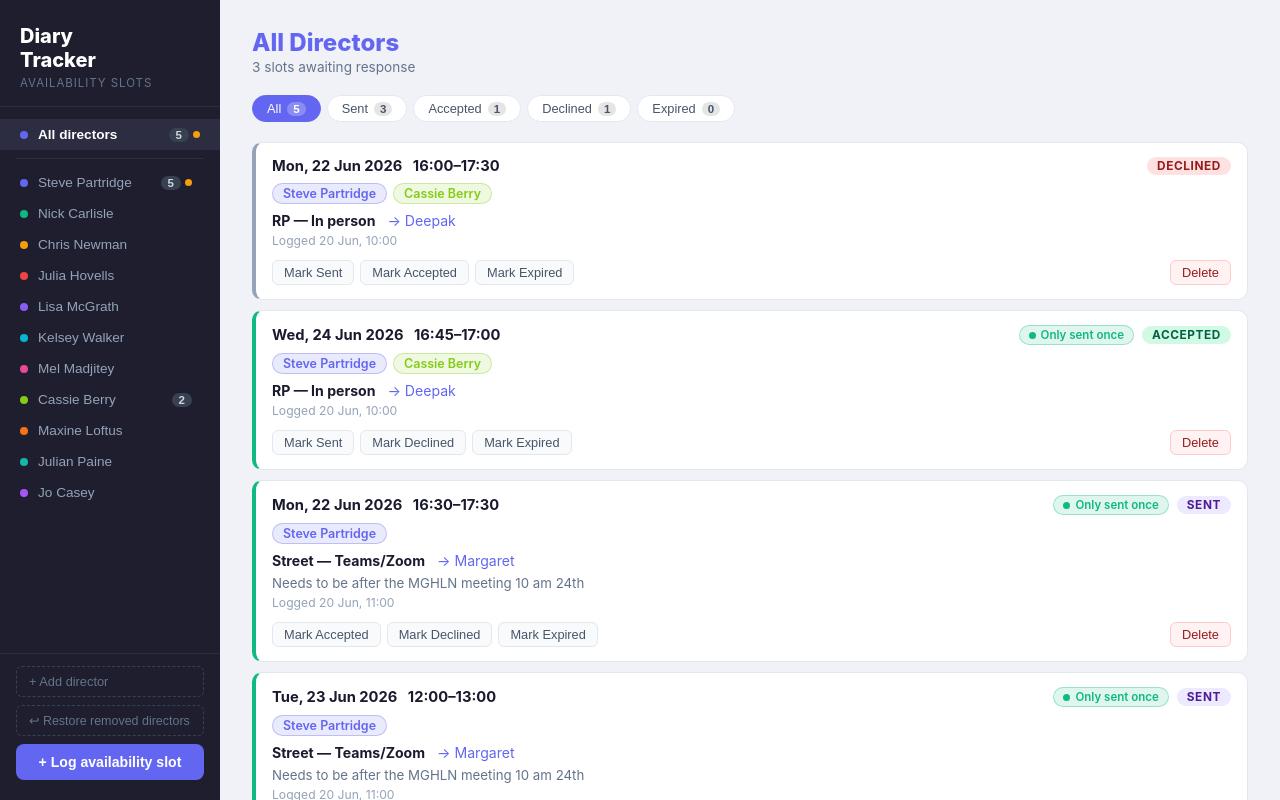
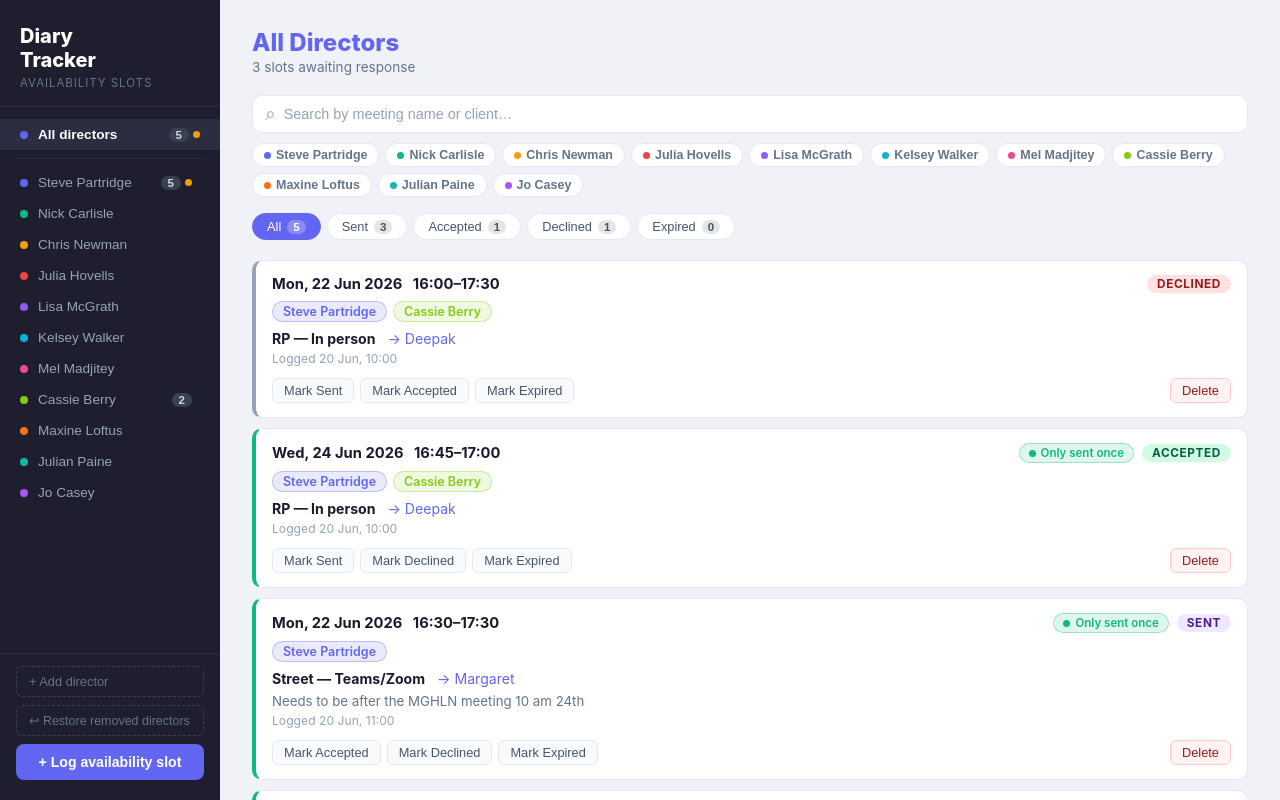
Before and after one commit to liamccmail/diary-slots, a React (Vite) app: page / in a window 1280 px wide. Built offline with nearby package versions, Linux system fonts and the light colour scheme.

Commit message:
Add search: text filter by meeting/client name, multi-director chip filter
Co-Authored-By: Claude Sonnet 4.6 <noreply@anthropic.com>

```diff
--- a/src/App.css
+++ b/src/App.css
@@ -282,6 +282,119 @@ body {
   color: #64748b;
   font-size: 0.85rem;
 }
+
+/* ── Search ──────────────────────────────────────────── */
+.search-section {
+  margin-bottom: 16px;
+  display: flex;
+  flex-direction: column;
+  gap: 10px;
+}
+
+.search-input-row {
+  display: flex;
+  align-items: center;
+  background: #fff;
+  border: 1px solid #e2e8f0;
+  border-radius: 10px;
+  padding: 0 12px;
+  gap: 8px;
+  transition: border-color 0.15s, box-shadow 0.15s;
+}
+
+.search-input-row:focus-within {
+  border-color: #6366f1;
+  box-shadow: 0 0 0 3px rgba(99,102,241,0.1);
+}
+
+.search-icon {
+  color: #94a3b8;
+  font-size: 1.2rem;
+  line-height: 1;
+  user-select: none;
+}
+
+.search-input {
+  flex: 1;
+  border: none;
+  outline: none;
+  padding: 10px 0;
+  font-size: 0.9rem;
+  color: #1a1a2e;
+  background: transparent;
+}
+
+.search-input::placeholder { color: #94a3b8; }
+
+.search-clear {
+  background: none;
+  border: none;
+  color: #94a3b8;
+  font-size: 1.1rem;
+  cursor: pointer;
+  padding: 0 2px;
+  line-height: 1;
+  transition: color 0.12s;
+}
+
+.search-clear:hover { color: #475569; }
+
+.search-dir-filter {
+  display: flex;
+  flex-wrap: wrap;
+  gap: 6px;
+}
+
+.search-dir-chip {
+  display: flex;
+  align-items: center;
+  gap: 5px;
+  background: #fff;
+  border: 1px solid #e2e8f0;
+  border-radius: 20px;
+  padding: 4px 11px;
+  font-size: 0.78rem;
+  font-weight: 600;
+  color: #64748b;
+  cursor: pointer;
+  transition: all 0.12s;
+}
+
+.search-dir-chip:hover:not(.selected) { border-color: #6366f1; color: #6366f1; }
+.search-dir-chip.selected { font-weight: 700; }
+
+.chip-dot {
+  width: 7px;
+  height: 7px;
+  border-radius: 50%;
+  flex-shrink: 0;
+}
+
+.search-active-bar {
+  display: flex;
+  align-items: center;
+  justify-content: space-between;
+  background: #eef2ff;
+  border: 1px solid #c7d2fe;
+  border-radius: 8px;
+  padding: 6px 12px;
+  font-size: 0.82rem;
+  color: #4338ca;
+  font-weight: 600;
+}
+
+.search-clear-all {
+  background: none;
+  border: none;
+  color: #6366f1;
+  font-size: 0.8rem;
+  font-weight: 700;
+  cursor: pointer;
+  padding: 0;
+  transition: color 0.12s;
+}
+
+.search-clear-all:hover { color: #4338ca; }
 
 /* Status filter bar */
 .status-filter-bar {
--- a/src/App.tsx
+++ b/src/App.tsx
@@ -13,6 +13,8 @@ export default function App() {
 
   const [activeDirectorId, setActiveDirectorId] = useState<string | null>(null);
   const [statusFilter, setStatusFilter] = useState<StatusFilter>('all');
+  const [searchText, setSearchText] = useState('');
+  const [searchDirFilter, setSearchDirFilter] = useState<string[]>([]);
   const [conflicts, setConflicts] = useState<TimeSlot[]>([]);
   const [drawerOpen, setDrawerOpen] = useState(false);
   const [addingDirector, setAddingDirector] = useState(false);
@@ -27,6 +29,24 @@ export default function App() {
   const visibleSlots = statusFilter === 'all'
     ? tabSlots
     : tabSlots.filter(s => s.status === statusFilter);
+
+  const q = searchText.toLowerCase().trim();
+  const searchedSlots = visibleSlots.filter(slot => {
+    if (q && !slot.purpose.toLowerCase().includes(q) && !slot.sentTo.toLowerCase().includes(q)) return false;
+    if (searchDirFilter.length > 0 && !searchDirFilter.every(id => slot.directorIds.includes(id))) return false;
+    return true;
+  });
+
+  const isSearchActive = q.length > 0 || searchDirFilter.length > 0;
+
+  function clearSearch() {
+    setSearchText('');
+    setSearchDirFilter([]);
+  }
+
+  function toggleSearchDir(id: string) {
+    setSearchDirFilter(prev => prev.includes(id) ? prev.filter(x => x !== id) : [...prev, id]);
+  }
 
   const activeDirector = directors.find(d => d.id === activeDirectorId) ?? null;
   const accentColor = activeDirector?.color ?? '#6366f1';
@@ -174,6 +194,44 @@ export default function App() {
           </div>
         </div>
 
+        {/* ── Search ── */}
+        <div className="search-section">
+          <div className="search-input-row">
+            <span className="search-icon">⌕</span>
+            <input
+              type="text"
+              className="search-input"
+              placeholder="Search by meeting name or client…"
+              value={searchText}
+              onChange={e => setSearchText(e.target.value)}
+            />
+            {searchText && (
+              <button className="search-clear" onClick={() => setSearchText('')}>×</button>
+            )}
+          </div>
+          <div className="search-dir-filter">
+            {directors.map(d => (
+              <button
+                key={d.id}
+                className={`search-dir-chip ${searchDirFilter.includes(d.id) ? 'selected' : ''}`}
+                style={searchDirFilter.includes(d.id)
+                  ? { background: d.color + '22', color: d.color, borderColor: d.color }
+                  : {}}
+                onClick={() => toggleSearchDir(d.id)}
+              >
+                <span className="chip-dot" style={{ background: d.color }} />
+                {d.name}
+              </button>
+            ))}
+          </div>
+          {isSearchActive && (
+            <div className="search-active-bar">
+              <span>{searchedSlots.length} result{searchedSlots.length !== 1 ? 's' : ''}</span>
+              <button className="search-clear-all" onClick={clearSearch}>Clear filters ×</button>
+            </div>
+          )}
+        </div>
+
         <div className="status-filter-bar">
           {(['all', 'sent', 'accepted', 'declined', 'expired'] as StatusFilter[]).map(f => (
             <button
@@ -190,15 +248,24 @@ export default function App() {
           ))}
         </div>
 
-        {visibleSlots.length === 0 ? (
+        {searchedSlots.length === 0 ? (
           <div className="empty-state">
-            <p>No slots here yet.</p>
-            <button className="btn-log-slot-empty" onClick={() => setDrawerOpen(true)}>
-              + Log your first slot
-            </button>
+            {isSearchActive ? (
+              <>
+                <p>No slots match your search.</p>
+                <button className="btn-log-slot-empty" onClick={clearSearch}>Clear filters</button>
+              </>
+            ) : (
+              <>
+                <p>No slots here yet.</p>
+                <button className="btn-log-slot-empty" onClick={() => setDrawerOpen(true)}>
+                  + Log your first slot
+                </button>
+              </>
+            )}
           </div>
         ) : (
-          visibleSlots.map(slot => (
+          searchedSlots.map(slot => (
             <SlotCard
               key={slot.id}
               slot={slot}
```
